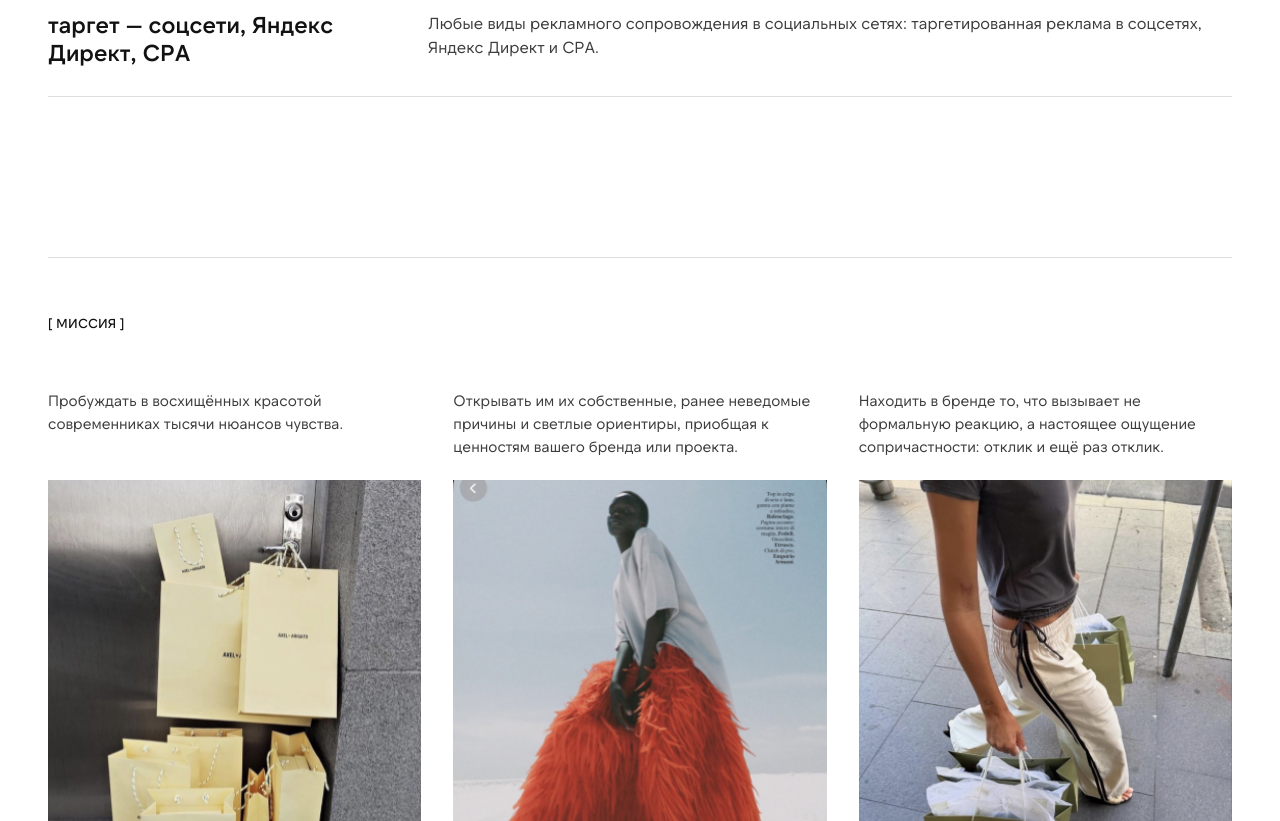
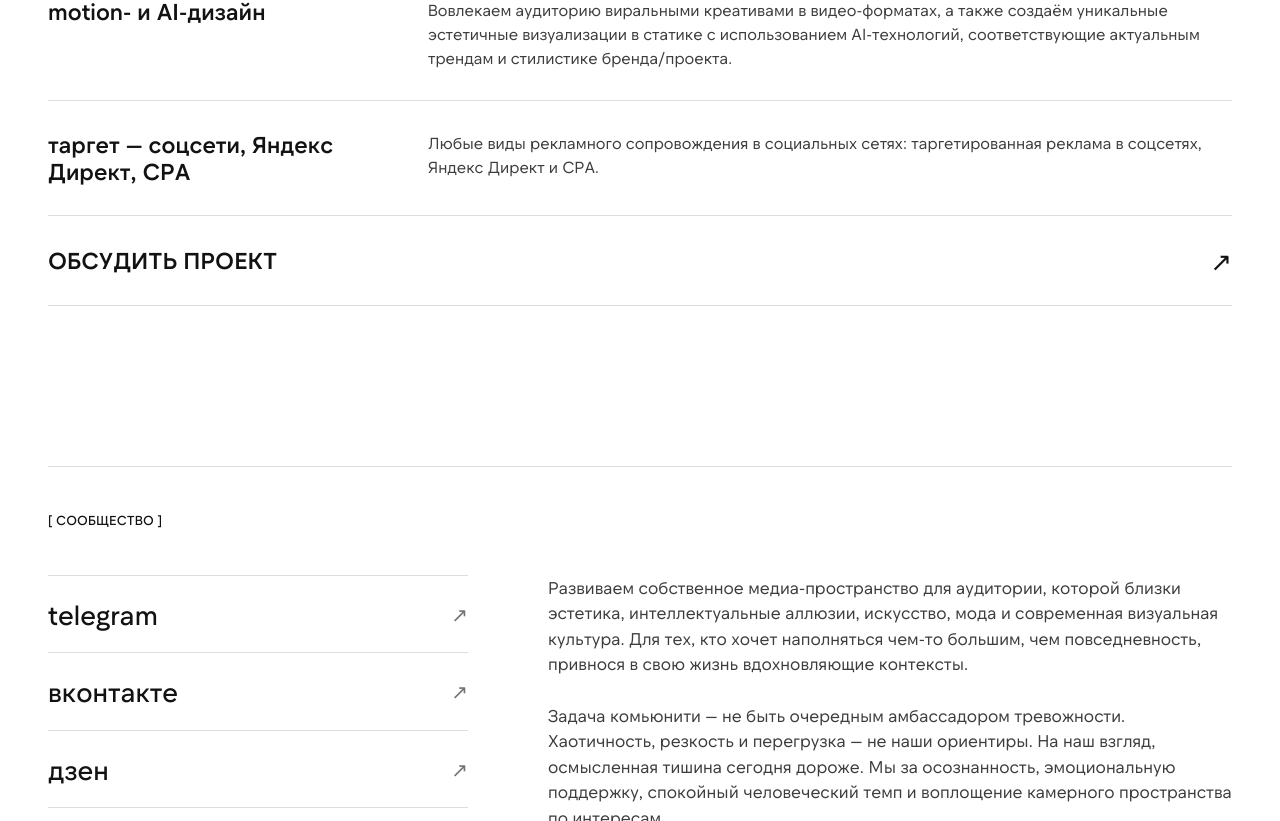
Before and after one commit to FURSADMIT/sfumato-site, a Next.js app: page / in a window 1280 px wide. Shown: the part 2788-3609 px from the top of the page. Built offline with nearby package versions, Linux system fonts and the light colour scheme.

Commit message:
Align site with V2, add community menu item

```diff
--- a/src/app/globals.css
+++ b/src/app/globals.css
@@ -4,6 +4,7 @@
   --background: #ffffff;
   --ink: #121212;
   --gray: #3d3d3d;
+  --gray-2: #595959;
   --muted: #737373;
   --paper: #f5f5f2;
   --line: rgba(18, 18, 18, 0.14);
@@ -13,6 +14,7 @@
   --color-background: var(--background);
   --color-ink: var(--ink);
   --color-gray: var(--gray);
+  --color-gray-2: var(--gray-2);
   --color-muted: var(--muted);
   --color-paper: var(--paper);
   --color-line: var(--line);
--- a/src/app/page.js
+++ b/src/app/page.js
@@ -25,21 +25,6 @@ const SERVICES = [
   {
     name: "таргет — соцсети, Яндекс Директ, CPA",
     text: "Любые виды рекламного сопровождения в социальных сетях: таргетированная реклама в соцсетях, Яндекс Директ и CPA.",
-  },
-];
-
-const MISSION = [
-  {
-    text: "Пробуждать в восхищённых красотой современниках тысячи нюансов чувства.",
-    img: "/images/mission-1.png",
-  },
-  {
-    text: "Открывать им их собственные, ранее неведомые причины и светлые ориентиры, приобщая к ценностям вашего бренда или проекта.",
-    img: "/images/mission-2.png",
-  },
-  {
-    text: "Находить в бренде то, что вызывает не формальную реакцию, а настоящее ощущение сопричастности: отклик и ещё раз отклик.",
-    img: "/images/mission-3.png",
   },
 ];
 
@@ -93,6 +78,9 @@ export default function Home() {
             <br />
             ЭСТЕТИЧНОГО МАРКЕТИНГА
           </SplitHeading>
+          <SplitHeading as="p" delay={0.1} className="mt-[56px] max-w-[1100px] text-[clamp(1.35rem,2.1vw,1.88rem)] font-semibold uppercase leading-[1.18] tracking-[-0.01em] text-gray-2">
+            ПРЕВРАЩАТЬ ЭСТЕТИКУ В ОТКЛИК, А ЦЕННОСТИ БРЕНДА — В ЗНАЧИМЫЙ ОПЫТ ДЛЯ ЛЮДЕЙ
+          </SplitHeading>
           <div className="mt-[64px] grid gap-12 md:grid-cols-2 md:gap-8">
             <Reveal>
               <ShaderImage src="/images/about-art.png" alt="Минималистичные скульптурные формы" className="aspect-square w-full" />
@@ -122,7 +110,7 @@ export default function Home() {
             </div>
           </Reveal>
           <SplitHeading as="p" className="mt-10 max-w-[1000px] text-[clamp(1.25rem,1.8vw,1.63rem)] font-medium leading-[1.32]">
-            системное развитие бренда в социальных сетях и digital через контент, визуальную среду и эмоциональную связь с аудиторией.
+            Системное развитие бренда в социальных сетях и digital через контент, визуальную среду и эмоциональную связь с аудиторией.
           </SplitHeading>
           <div className="mt-14">
             {SERVICES.map((s, i) => (
@@ -133,31 +121,14 @@ export default function Home() {
                 </div>
               </Reveal>
             ))}
+            <Reveal>
+              <a href="#contact" className="group flex items-center justify-between border-t border-line py-[25px]">
+                <span className="text-[23px] font-semibold">ОБСУДИТЬ ПРОЕКТ</span>
+                <span className="text-[26px] transition-transform group-hover:-translate-y-0.5 group-hover:translate-x-0.5">↗</span>
+              </a>
+            </Reveal>
             <div className="h-px w-full bg-line" />
           </div>
-        </Container>
-      </section>
-
-      {/* МИССИЯ */}
-      <section id="mission" className="pb-[100px] pt-[64px]">
-        <Container>
-          <div className="h-px w-full bg-line" />
-          <Reveal>
-            <div className="mt-14">
-              <SectionLabel>[ МИССИЯ ]</SectionLabel>
-            </div>
-          </Reveal>
-          <div className="mt-14 grid gap-12 md:grid-cols-3 md:gap-8">
-            {MISSION.map((m, i) => (
-              <Reveal key={m.img} delay={i * 0.12}>
-                <p className="text-[15px] leading-[1.52] text-gray md:min-h-[69px]">{m.text}</p>
-                <ShaderImage src={m.img} alt="" className="mt-[22px] aspect-[5/6] w-full" />
-              </Reveal>
-            ))}
-          </div>
-          <SplitHeading as="p" className="mt-14 text-[clamp(1.7rem,3vw,2.75rem)] font-semibold uppercase leading-[1.12] tracking-[-0.01em]">
-            ПРЕВРАЩАТЬ ЭСТЕТИКУ В ОТКЛИК, А ЦЕННОСТИ БРЕНДА — В ЗНАЧИМЫЙ ОПЫТ ДЛЯ ЛЮДЕЙ
-          </SplitHeading>
         </Container>
       </section>
 
@@ -262,7 +233,7 @@ export default function Home() {
       </section>
 
       {/* ФУТЕР */}
-      <footer className="overflow-hidden bg-white pb-0">
+      <footer className="overflow-hidden bg-white pb-10">
         <Container>
           <div className="h-[1.5px] w-full bg-ink" />
           <div className="mt-10 flex flex-wrap items-start justify-between gap-10">
@@ -277,16 +248,20 @@ export default function Home() {
             <nav className="flex flex-col gap-3 text-[15px] font-medium tracking-[0.01em]">
               <a href="#about" className="transition-colors hover:text-muted">[ О ПРОЕКТЕ ]</a>
               <a href="#services" className="transition-colors hover:text-muted">[ УСЛУГИ ]</a>
-              <a href="#mission" className="transition-colors hover:text-muted">[ МАНИФЕСТ ]</a>
+              <a href="#contact" className="transition-colors hover:text-muted">[ ОБСУДИТЬ ПРОЕКТ ]</a>
             </nav>
             <div className="flex flex-col gap-[18px] text-[15px] font-medium">
               <div>
                 <p className="text-[13px] tracking-[0.01em] text-muted">РАБОТА В sfumàto:</p>
-                <p className="mt-1">@…</p>
+                <p className="mt-1">
+                  <a href="mailto:sfumato-agency@yandex.ru" className="transition-colors hover:text-muted">sfumato-agency@yandex.ru</a>
+                </p>
               </div>
               <div>
                 <p className="text-[13px] tracking-[0.01em] text-muted">СВЯЗАТЬСЯ С НАМИ:</p>
-                <p className="mt-1">@sfuma_to&ensp;·&ensp;sfumato-agency@yandex.ru</p>
+                <p className="mt-1">
+                  <a href="mailto:sfumato-agency@yandex.ru" className="transition-colors hover:text-muted">sfumato-agency@yandex.ru</a>
+                </p>
               </div>
             </div>
             <div className="flex items-center gap-3">
--- a/src/components/Menu.js
+++ b/src/components/Menu.js
@@ -13,7 +13,7 @@ export const useMenu = () => useContext(MenuCtx);
 const ITEMS = [
   { n: "01", label: "о проекте", href: "#about" },
   { n: "02", label: "услуги", href: "#services" },
-  { n: "03", label: "миссия", href: "#mission" },
+  { n: "03", label: "сообщество", href: "#community" },
   { n: "04", label: "портфолио", href: null }, // страницы пока нет
   { n: "05", label: "обсудить проект", href: "#contact" },
 ];
```
Also changed, not shown: 1 other file (tests, documents, lock files or other folders).
